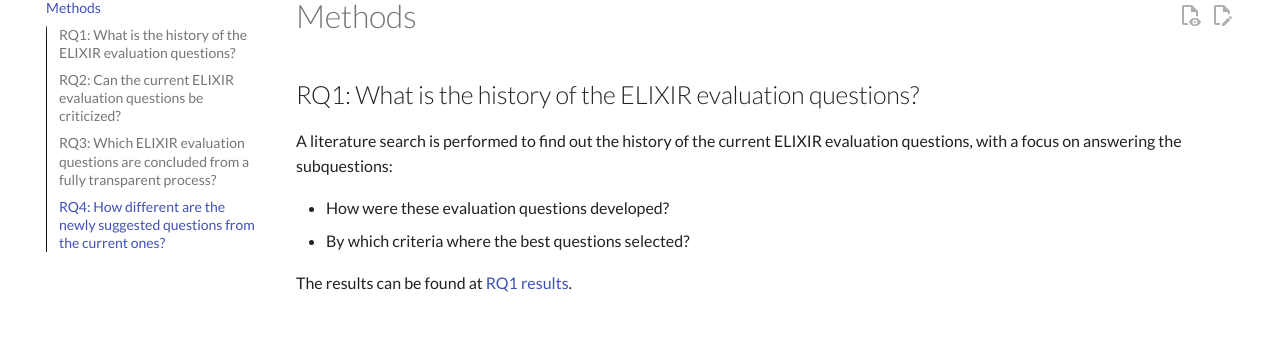
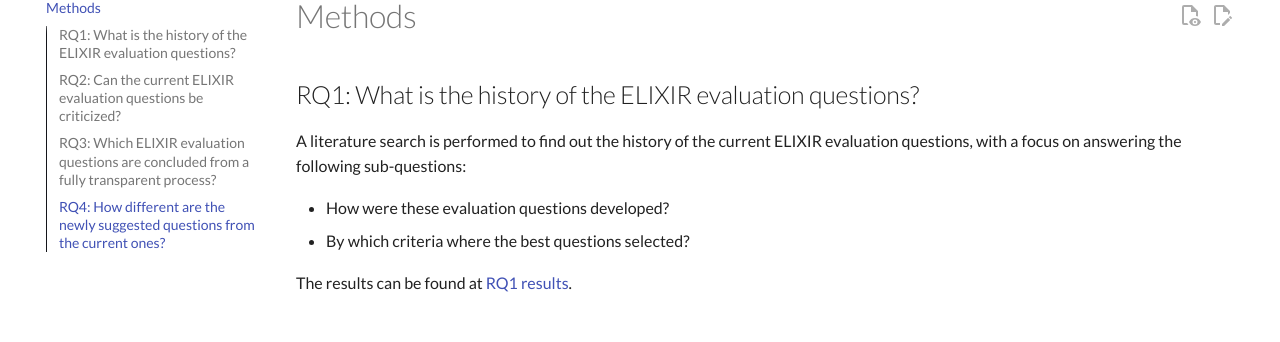
Before and after one commit to NBISweden/elixir_evaluation_evaluation, an MkDocs documentation site: the page built from docs/methods.md, in a window 1280 px wide and 1035 px high. Shown: the part 151-493 px from the top of the window. Built offline with MkDocs 1.6.1 and Material for MkDocs 9.7.7, drawn with Linux system fonts in a browser that asks for light colours; comment, search, counter and statistics services are not loaded.

Commit message:
Fix spelling

```diff
--- a/docs/methods.md
+++ b/docs/methods.md
@@ -4,7 +4,7 @@
 
 A literature search is performed to find out the history
 of the current ELIXIR evaluation questions,
-with a focus on answering the subquestions:
+with a focus on answering the following sub-questions:
 
 - How were these evaluation questions developed?
 - By which criteria where the best questions selected?
```
Also changed, not shown: docs/introduction.md (+1 -1 lines).
